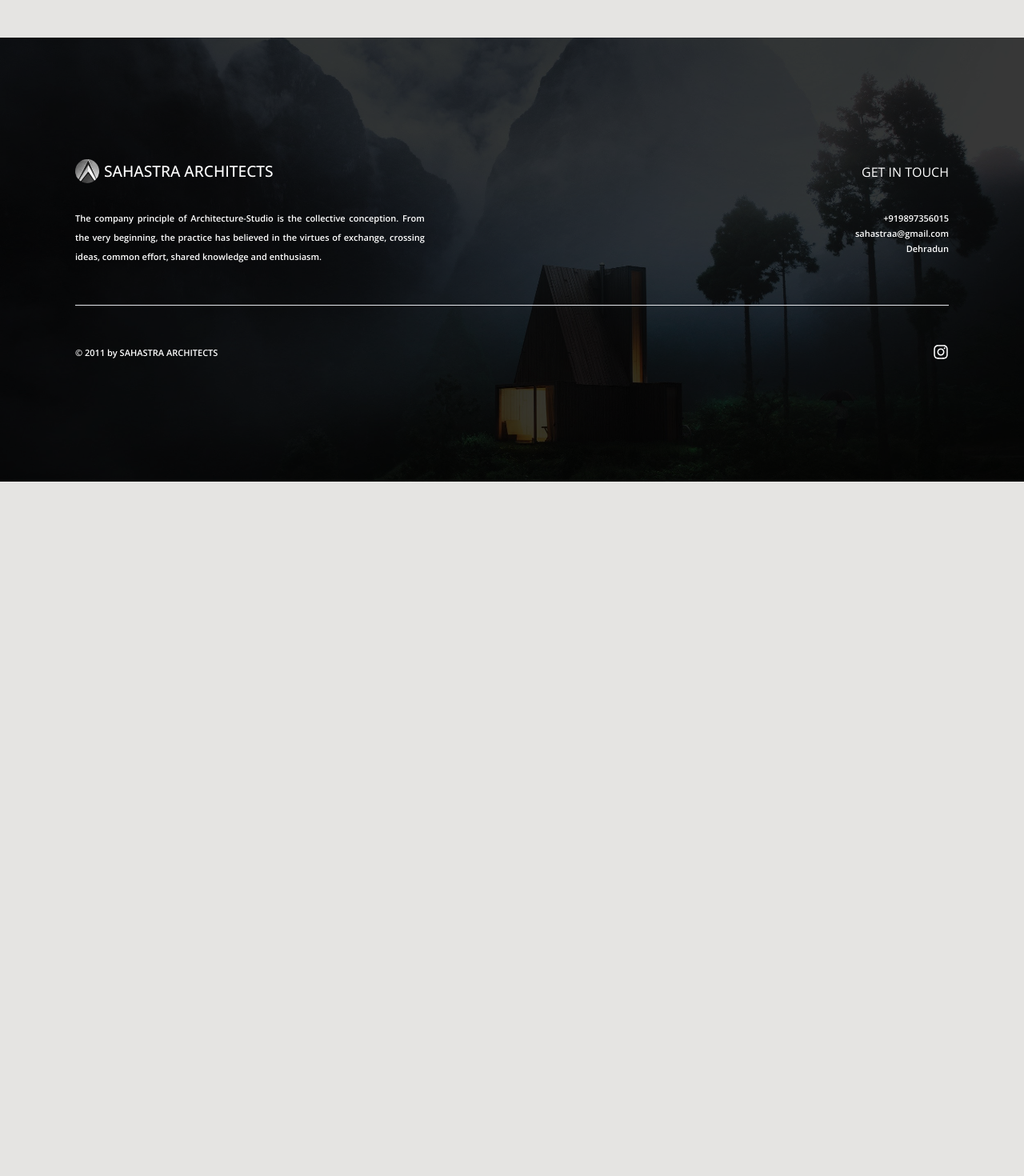
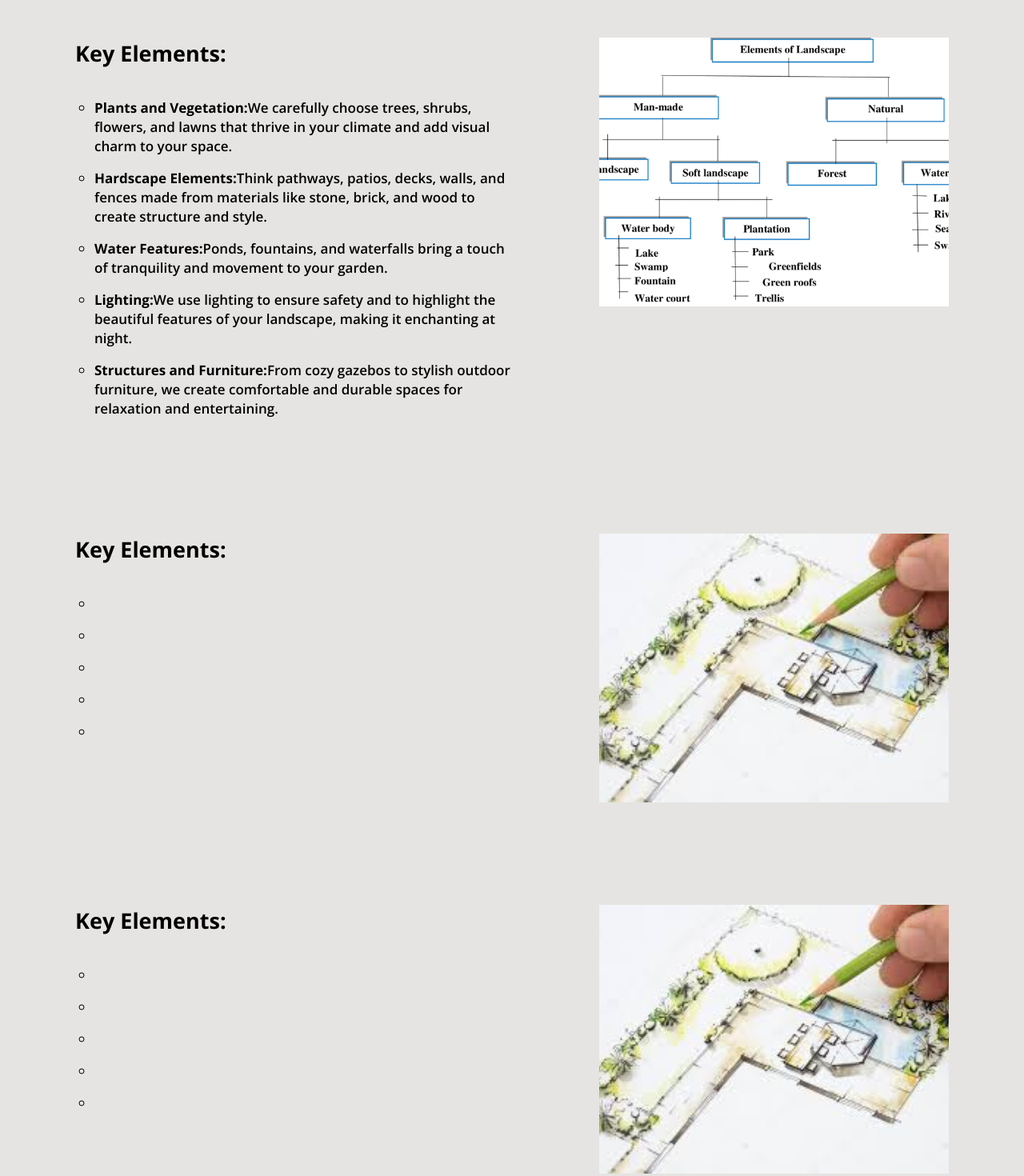
Before and after one commit to somanshu63/SahastraArchitects, a React (Create React App) app: page /landscape-designs in a window 1280 px wide. Shown: the part 800-2270 px from the top of the page at 80% size. Before the commit the page ends 1402 px from the top, so only its background shows below. Built offline with nearby package versions, Linux system fonts and the light colour scheme; a web font is replaced by a local one.

Commit message:
blur 2px

```diff
--- a/src/components/landscapeDesigns.js
+++ b/src/components/landscapeDesigns.js
@@ -1,6 +1,6 @@
 import landscapeBanner from "../images/IDS/landscapeBanner.webp";
 import landscapePoster1 from "../images/IDS/landscapePoster1.jpeg";
-
+import keyElements from "../images/IDS/keyElementsOfLandscape.png";
 function LandscapeDesigns() {
   return (
     <div className="-mt-3">
@@ -15,7 +15,7 @@ function LandscapeDesigns() {
       <div className="flex justify-between mt-32 pLR67">
         <div className="w-1/2">
           <h3 className="fs-27 leading-10 mb-9">Landscape Designs</h3>
-          <p className="fs-17 leading-7 mb-6">
+          <p className="fs-17 leading-6 mb-6">
             Landscape design is the art of planning and creating outdoor spaces
             to achieve aesthetic, functional, and environmental goals. At
             Sahastra Architects, we love transforming outdoor spaces into
@@ -30,6 +30,100 @@ function LandscapeDesigns() {
           ></img>
         </div>
       </div>
+      <div className="flex justify-between mt-32 pLR67">
+        <div className="w-1/2">
+          <h3 className="fs-27 leading-10 mb-9">Key Elements:</h3>
+          <ul>
+            <li className="fs-17 dot leading-6 mb-4">
+              <span className="font-bold">Plants and Vegetation:</span>
+              We carefully choose trees, shrubs, flowers, and lawns that thrive
+              in your climate and add visual charm to your space.
+            </li>
+            <li className="fs-17 dot leading-6 mb-4">
+              <span className="font-bold">Hardscape Elements:</span>
+              Think pathways, patios, decks, walls, and fences made from
+              materials like stone, brick, and wood to create structure and
+              style.
+            </li>
+            <li className="fs-17 dot leading-6 mb-4">
+              <span className="font-bold">Water Features:</span>
+              Ponds, fountains, and waterfalls bring a touch of tranquility and
+              movement to your garden.
+            </li>
+            <li className="fs-17 dot leading-6 mb-4">
+              <span className="font-bold">Lighting:</span>
+              We use lighting to ensure safety and to highlight the beautiful
+              features of your landscape, making it enchanting at night.
+            </li>
+            <li className="fs-17 dot leading-6 mb-4">
+              <span className="font-bold">Structures and Furniture:</span>
+              From cozy gazebos to stylish outdoor furniture, we create
+              comfortable and durable spaces for relaxation and entertaining.
+            </li>
+          </ul>
+        </div>
+        <div className="w48">
+          <img src={keyElements} className="news1Image" alt="landscape "></img>
+        </div>
+      </div>
+      <div className="flex justify-between mt-32 pLR67">
+        <div className="w-1/2">
+          <h3 className="fs-27 leading-10 mb-9">Key Elements:</h3>
+          <ul>
+            <li className="fs-17 dot leading-6 mb-4">
+              <span className="font-bold"></span>
+            </li>
+            <li className="fs-17 dot leading-6 mb-4">
+              <span className="font-bold"></span>
+            </li>
+            <li className="fs-17 dot leading-6 mb-4">
+              <span className="font-bold"></span>
+            </li>
+            <li className="fs-17 dot leading-6 mb-4">
+              <span className="font-bold"></span>
+            </li>
+            <li className="fs-17 dot leading-6 mb-4">
+              <span className="font-bold"></span>
+            </li>
+          </ul>
+        </div>
+        <div className="w48">
+          <img
+            src={landscapePoster1}
+            className="news1Image"
+            alt="landscape "
+          ></img>
+        </div>
+      </div>
+      <div className="flex justify-between mt-32 pLR67">
+        <div className="w-1/2">
+          <h3 className="fs-27 leading-10 mb-9">Key Elements:</h3>
+          <ul>
+            <li className="fs-17 dot leading-6 mb-4">
+              <span className="font-bold"></span>
+            </li>
+            <li className="fs-17 dot leading-6 mb-4">
+              <span className="font-bold"></span>
+            </li>
+            <li className="fs-17 dot leading-6 mb-4">
+              <span className="font-bold"></span>
+            </li>
+            <li className="fs-17 dot leading-6 mb-4">
+              <span className="font-bold"></span>
+            </li>
+            <li className="fs-17 dot leading-6 mb-4">
+              <span className="font-bold"></span>
+            </li>
+          </ul>
+        </div>
+        <div className="w48">
+          <img
+            src={landscapePoster1}
+            className="news1Image"
+            alt="landscape "
+          ></img>
+        </div>
+      </div>
     </div>
   );
 }
--- a/src/index.css
+++ b/src/index.css
@@ -1072,7 +1072,7 @@ td {
   background: linear-gradient(to top, rgb(0, 0, 0), rgba(0, 0, 0, 0.6));
 }
 .keyPrinciplesContainer:hover > .keyPrinciples:not(:hover) {
-  filter: blur(5px);
+  filter: blur(2px);
   transform: scale(0.8);
   transition: transform 1s;
 }
```
Also changed, not shown: src/images/IDS/keyElementsOfLandscape.png (added).
